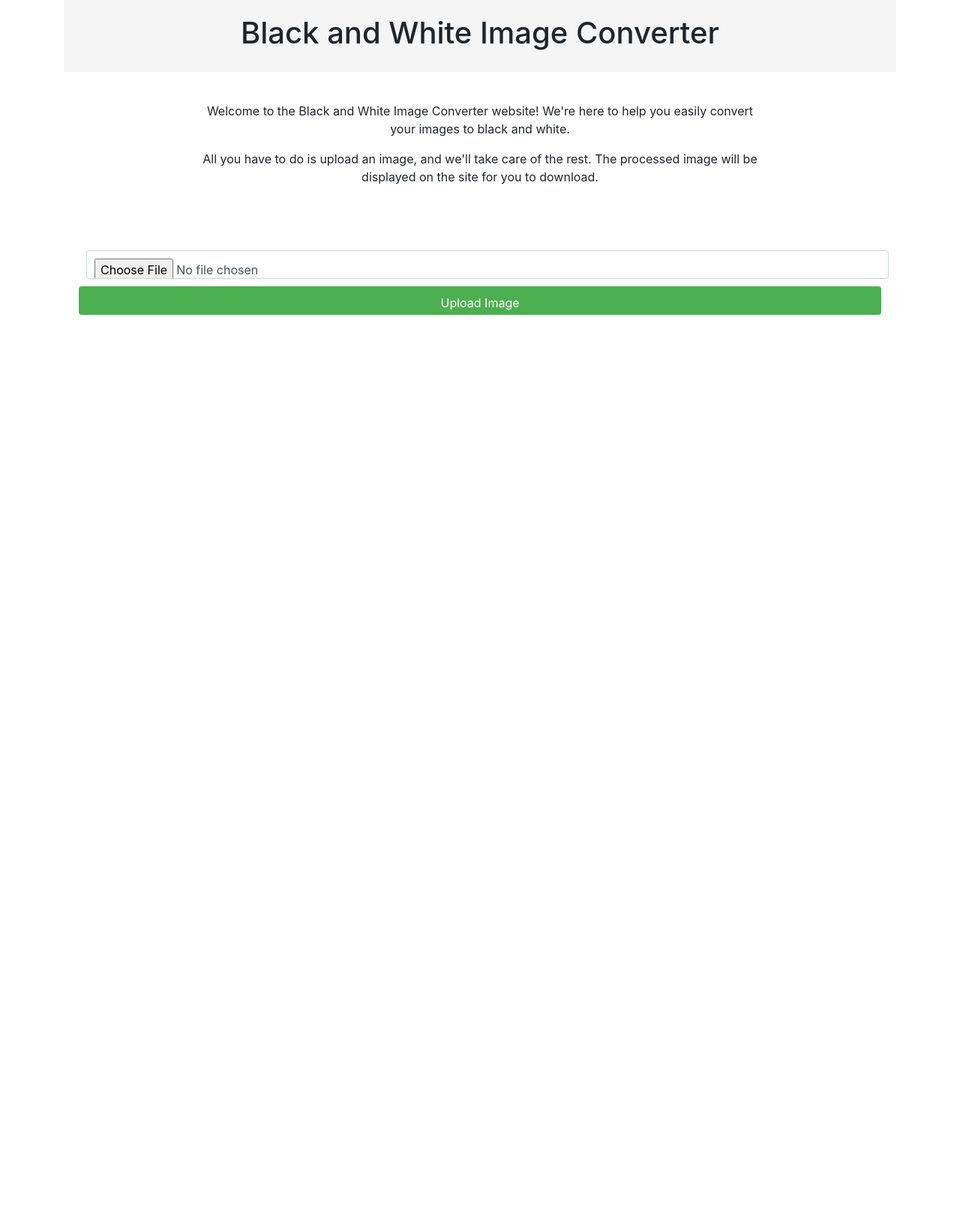
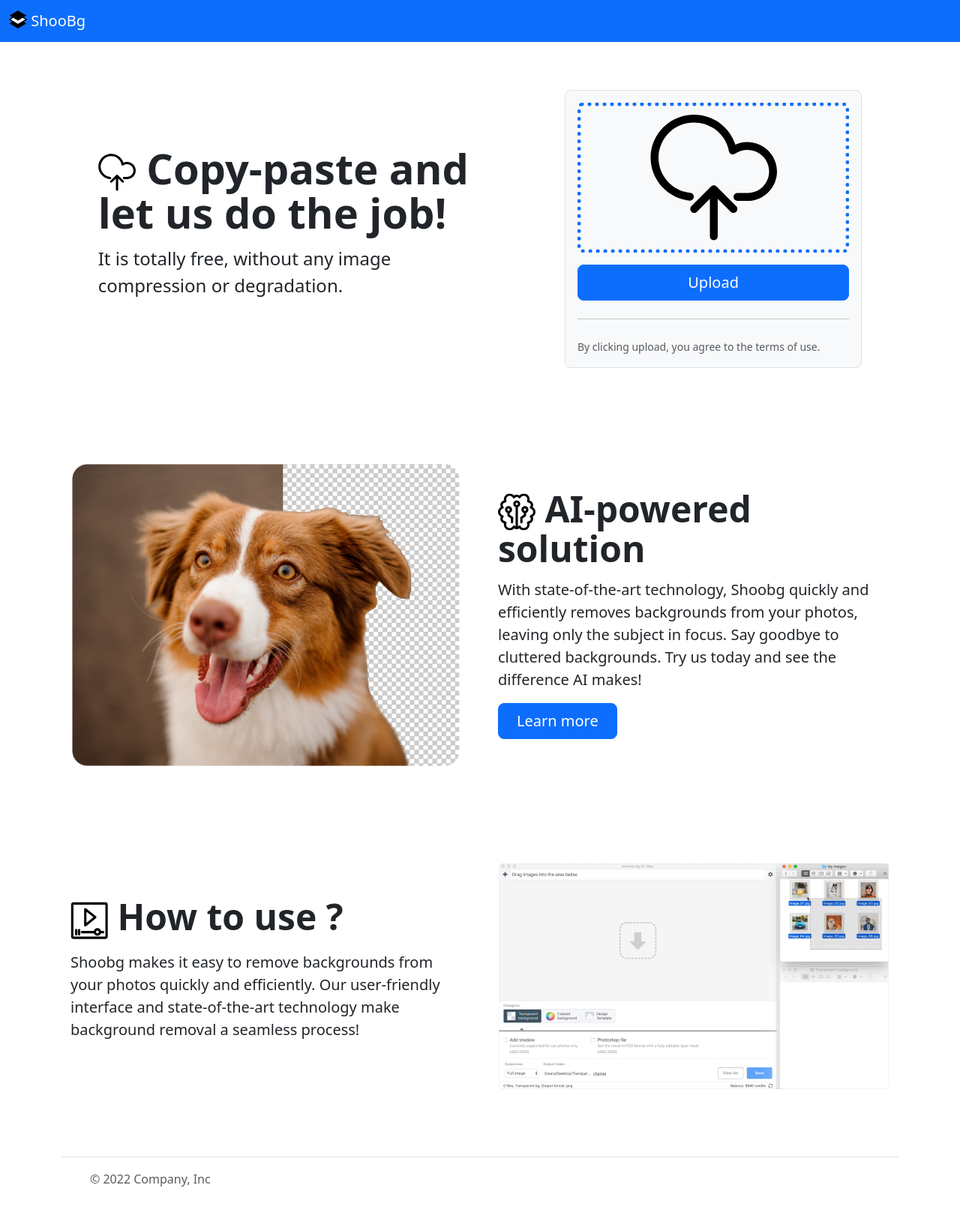
Before and after one commit to xaviervalette/flask-image-editor, a Flask app: page / in a window 1280 px wide. Shown: the whole page at 75% size. Before the commit the page ends 420 px from the top, so only its background shows below. Run offline with Flask 2, Linux system fonts and the light colour scheme; parts of the project's set-up code (start-up, migrations or seed data) failed here and were passed over; some libraries are stand-ins or nearby versions.

Commit message:
update with a 1st version working (website + some error handling)

```diff
--- a/app.py
+++ b/app.py
@@ -6,57 +6,57 @@ import random
 import string
 import cv2
 import numpy as np
+from rembg import remove
+from flask_limiter import Limiter
+from flask_limiter.util import get_remote_address
+app = Flask(__name__)
+app.config["INPUT_FOLDER"] = "static/ej1JG0QeqnLcHy7OoaZJ-inputImg"
+app.config["OUTPUT_FOLDER"] = "static/DWgpqdq6z7n3mBFoIVjU-outputImg"
 
-app = Flask(__name__)
-app.config["UPLOAD_FOLDER"] = "static/customerPicture"
-app.config["BW_FOLDER"] = "static/bwPicture"
+limiter = Limiter(
+    get_remote_address,
+    app=app,
+)
 
 ALLOWED_EXTENSIONS = {'png', 'jpg', 'jpeg', 'gif'}
+
+def removeOldFiles(folder_path):
+    current_time = datetime.datetime.today()
+    for filename in os.listdir(folder_path):
+        filename_parts = filename.split("-")
+        file_time_str = filename_parts[0]
+        file_time = datetime.datetime.strptime(file_time_str, "%Y%m%d%H%M%S")
+        time_difference = current_time - file_time
+        if time_difference >= datetime.timedelta(minutes=5):
+            file_path = os.path.join(folder_path, filename)
+            os.remove(file_path)
+
+removeOldFiles(app.config["OUTPUT_FOLDER"])
+removeOldFiles(app.config["INPUT_FOLDER"])
 
 def allowed_file(filename):
     return '.' in filename and \
            filename.rsplit('.', 1)[1].lower() in ALLOWED_EXTENSIONS
 
-
-def remove_background(filename):
-    # Load the image
-    image = cv2.imread(os.path.join(app.config["UPLOAD_FOLDER"], filename))
-    base = image
-
-    # Convert the image to grayscale
-    gray_image = cv2.cvtColor(image, cv2.COLOR_BGR2GRAY)
-
-    # Apply a threshold to the grayscale image to create a binary image
-    ret, thresholded_image = cv2.threshold(gray_image, 0, 255, cv2.THRESH_BINARY)
-
-    # Find the contours of the binary image
-    contours, hierarchy = cv2.findContours(thresholded_image, cv2.RETR_EXTERNAL, cv2.CHAIN_APPROX_SIMPLE)
-
-    # Draw the contours on the original image
-    cv2.drawContours(image, contours, -1, (255, 255, 255), 5)
-    image = cv2.subtract(image, base)
-
-
-    image = cv2.GaussianBlur(image, (3,3), 0)
-
-    image = cv2.add(base, image)
-
-    return image
-
-    # Save the processed image
-    #cv2.imwrite(os.path.join(app.config["PROCESSED_FOLDER"], "processed.jpg"), foreground)
+def backgroundRemove(filename):
+    input = cv2.imread(os.path.join(app.config["INPUT_FOLDER"], filename))
+    output = remove(input)
+    return(output)
 
 @app.route("/", methods=["GET", "POST"])
+@limiter.limit("60 per hour")
+
 def home():
+    error = request.args.get('error')
     if request.method == "POST":
         if "file" not in request.files:
-            return "No file selected"
+            return redirect("/?error=noFileSelected")
         file = request.files["file"]
         if file.filename == "":
-            return "No file selected"
+            return redirect("/?error=noFileSelected")
         if file and allowed_file(file.filename):
             # Get the current date in YYYYMMDD format
-            date = datetime.datetime.today().strftime("%Y%m%d")
+            date = datetime.datetime.today().strftime("%Y%m%d%H%M%S")
             # Generate a random salt of length 8
             salt = ''.join(random.choices(string.ascii_letters + string.digits, k=12))
 
@@ -64,22 +64,42 @@ def home():
             file.filename = "-".join((date, salt, file.filename))
 
             # Save the file to the customerPicture folder
-            file.save(os.path.join(app.config["UPLOAD_FOLDER"], file.filename))
+            file.save(os.path.join(app.config["INPUT_FOLDER"], file.filename))
             print(file.filename)
 
             # Convert the original image to black and white
-            bw_image = remove_background(file.filename)
-            cv2.imwrite(os.path.join(app.config["BW_FOLDER"], file.filename), bw_image)
-            return render_template("preview.html", filepath=os.path.join(app.config["BW_FOLDER"], file.filename))
+            bw_image = backgroundRemove(file.filename)
+            cv2.imwrite(os.path.join(app.config["OUTPUT_FOLDER"], file.filename), bw_image)
+            print("/preview/"+file.filename)
+            return redirect("/preview/"+file.filename)
+            #return render_template("preview.html", filepath=os.path.join(app.config["OUTPUT_FOLDER"], file.filename))
         else:
-            redirect("/")
+            return redirect("/?error=wrongFileType")
             #return "Error: Only image files are allowed."
-    return render_template("index.html")
+    return render_template("index.html", error=error)
 
+@app.route('/preview/<filename>', methods=["GET"])
+def preview(filename):
+    return render_template("preview.html", filepath="/"+os.path.join(app.config["OUTPUT_FOLDER"],filename))
 
-@app.route('/bw/<filename>')
-def bw(filename):
-    return send_from_directory(app.config["BW_FOLDER"], filename)
+@app.route('/notFound', methods=["GET"])
+def noFound():
+    return render_template("404.html"), 404
+
+@app.route('/tooManyRequest', methods=["GET"])
+def tooManyRequest():
+    return render_template("429.html"), 429
+
+@app.errorhandler(404)
+def page_not_found(e):
+    # note that we set the 404 status explicitly
+    return redirect('/notFound')
+
+@app.errorhandler(429)
+def too_many_request(e):
+    # note that we set the 404 status explicitly
+    return render_template("429.html"), 429
+    #return redirect('/tooManyRequest')
 
 if __name__ == "__main__":
-    app.run(debug=True, port=42100, host="192.168.128.202")
+    app.run(debug=True, port=42100, host="0.0.0.0")
--- /dev/null
+++ b/static/script.js
@@ -0,0 +1,67 @@
+
+
+  function setPreviewImage(file) {
+    const fileReader = new FileReader();
+    fileReader.readAsDataURL(file);
+    fileReader.onload = () => {
+        document.querySelector("#imagePreview").src = fileReader.result;
+    };
+};
+
+const toastLiveExample = document.getElementById('liveToast')
+
+const fileInput = document.querySelector("#inputFile");
+
+fileInput.onchange = function(e) {
+    setPreviewImage(fileInput.files[0]);
+    const filename = document.querySelector("#filename");
+    filename.text = fileInput.files[0].name;
+  };
+
+window.addEventListener('load', function() {
+    const toast = new bootstrap.Toast(toastLiveExample)
+    //toast.show()
+})
+
+const dropdown = document.querySelector("#dropdown");
+
+dropdown.addEventListener("click", function() {
+    fileInput.click()
+})
+
+const btnSubmit = document.getElementById("submit");
+
+
+btnSubmit.addEventListener("click", function() {
+    //document.getElementById("spinner").classList.remove("d-none");
+    document.getElementById("upload").click();
+    btnSubmit.disabled = true;
+    btnSubmit.innerHTML = '<span class="spinner-border spinner-border-sm mx-2" role="status" aria-hidden="true"></span>Loading...'
+})
+
+
+// Execute a function when the user presses a key on the keyboard
+window.addEventListener("keypress", function(event) {
+    // If the user presses the "Enter" key on the keyboard
+    if (event.key === "Enter") {
+      // Cancel the default action, if needed
+      event.preventDefault();
+      // Trigger the button element with a click
+      btnSubmit.click();
+    }
+  });
+
+  //document.getElementById("spinner").classList.remove("d-none");
+
+  document.addEventListener("paste", e => {
+    /* the session has shut down */
+    if(e.clipboardData.files.length > 0) {
+        const fileInput = document.querySelector("#inputFile");
+        fileInput.files = e.clipboardData.files;
+        setPreviewImage(fileInput.files[0]);
+        //const filename = document.querySelector("#filename");
+        //filename.text = fileInput.files[0].name;
+        btnSubmit.click();
+    };
+
+  });
--- a/static/styles.css
+++ b/static/styles.css
@@ -1,53 +1,19 @@
-/* styles.css */
-body {
-    font-family: Arial, sans-serif;
-    margin: 0;
-    padding: 0;
+  .content {
+    display: flex;
+    align-items: center;
+    flex-wrap: wrap;
 }
 
-header {
-    background-color: #f5f5f5;
-    padding: 20px;
-    text-align: center;
+.transparentGrid{
+    background-image: url("/static/pngBackground.svg");
+    background-repeat: repeat;
+    background-size: 25px;
 }
 
-h1 {
-    margin: 0;
+.dropdown{
+    border-style: dotted !important;
 }
 
-section {
-    max-width: 800px;
-    margin: 20px auto;
-    padding: 20px;
-    text-align: center;
+.dropdown:hover{
+    background-color: rgb(231, 240, 255);
 }
-
-form {
-    margin: 20px auto;
-    padding: 20px;
-    text-align: center;
-}
-
-input[type="file"] {
-    padding: 10px;
-    margin: 10px;
-}
-
-input[type="submit"] {
-    padding: 10px 20px;
-    background-color: #4CAF50;
-    color: white;
-    border: none;
-    cursor: pointer;
-}
-
-/* styles.css */
-@media only screen and (max-width: 600px) {
-    form {
-        width: 100%;
-    }
-
-    input[type="file"], input[type="submit"] {
-        width: 100%;
-    }
-}
--- /dev/null
+++ b/templates/base.html
@@ -0,0 +1,60 @@
+<!DOCTYPE html>
+
+{% import 'macros.j2' as macros %}
+
+
+<html lang="en">
+
+<head>
+  <meta charset="UTF-8">
+  <meta name="viewport" content="width=device-width, initial-scale=1.0">
+  <title>ShooBg</title>
+  <link rel="stylesheet" href="{{ url_for('static', filename='styles.css') }}">
+  <link href="https://cdn.jsdelivr.net/npm/bootstrap@5.3.0-alpha1/dist/css/bootstrap.min.css" rel="stylesheet" integrity="sha384-GLhlTQ8iRABdZLl6O3oVMWSktQOp6b7In1Zl3/Jr59b6EGGoI1aFkw7cmDA6j6gD" crossorigin="anonymous">
+  <link href="https://fonts.googleapis.com/css?family=Lora:400,700|Montserrat:300" rel="stylesheet">
+</head>
+
+
+<html>
+
+{% block navbar %}
+<nav class="navbar bg-primary" data-bs-theme="dark">
+    <div class="container-fluid">
+      <a class="navbar-brand" href="/">
+        <img src="/static/logo.svg" alt="" width="24" height="24" class="d-inline-block align-text-top">
+        ShooBg
+      </a>
+    </div>
+  </nav>
+  {% endblock navbar %}
+
+<body>
+  {% block body %}
+  {% endblock body %}
+
+  {% block footer %}
+
+  <div class="container">
+    <footer class="d-flex flex-wrap justify-content-between align-items-center py-3 my-4 border-top">
+      <div class="col-md-4 d-flex align-items-center">
+        <a href="/" class="mb-3 me-2 mb-md-0 text-muted text-decoration-none lh-1">
+          <svg class="bi" width="30" height="24"><use xlink:href="#bootstrap"/></svg>
+        </a>
+        <span class="mb-3 mb-md-0 text-muted">&copy; 2022 Company, Inc</span>
+      </div>
+
+      <ul class="nav col-md-4 justify-content-end list-unstyled d-flex">
+        <li class="ms-3"><a class="text-muted" href="#"><svg class="bi" width="24" height="24"><use xlink:href="#twitter"/></svg></a></li>
+        <li class="ms-3"><a class="text-muted" href="#"><svg class="bi" width="24" height="24"><use xlink:href="#instagram"/></svg></a></li>
+        <li class="ms-3"><a class="text-muted" href="#"><svg class="bi" width="24" height="24"><use xlink:href="#facebook"/></svg></a></li>
+      </ul>
+    </footer>
+  </div>
+
+    {% endblock footer %}
+</body>
+
+</html>
+
+<script src="static/script.js"></script>
+<script src="https://cdn.jsdelivr.net/npm/bootstrap@5.3.0-alpha1/dist/js/bootstrap.bundle.min.js" integrity="sha384-w76AqPfDkMBDXo30jS1Sgez6pr3x5MlQ1ZAGC+nuZB+EYdgRZgiwxhTBTkF7CXvN" crossorigin="anonymous"></script>
--- a/templates/index.html
+++ b/templates/index.html
@@ -1,30 +1,85 @@
-<!-- home.html -->
-<!DOCTYPE html>
-<html>
-<head>
-    <title>Black and White Image Converter</title>
-    <link rel="stylesheet" href="{{ url_for('static', filename='styles.css') }}">
-    <link rel="stylesheet" href="https://stackpath.bootstrapcdn.com/bootstrap/4.5.0/css/bootstrap.min.css">
+{% extends 'base.html'%}
 
-</head>
-<body>
-<div class="container">
-    <header>
-        <h1>Black and White Image Converter</h1>
-    </header>
-    <section>
-        <p>Welcome to the Black and White Image Converter website! We're here to help you easily convert your images to black and white.</p>
-        <p>All you have to do is upload an image, and we'll take care of the rest. The processed image will be displayed on the site for you to download.</p>
-    </section>
-    <form method="POST" enctype="multipart/form-data">
-        <input type="file" class="form-control" name="file">
-        <input type="submit" class="form-control btn btn-primary" value="Upload Image">
-    </form>
+{% block body %}
+
+    <div class="container col-xl-10 col-xxl-8 px-4 py-3">
+        <div class="row align-items-center g-lg-5 py-5">
+          <div class="col-lg-7 text-center text-lg-start">
+            <h1 class="display-4 fw-bold lh-1 mb-3">
+                <img src="/static/upload.svg" alt="" width="50" height="50">
+                 Copy-paste and let us do the job!
+            </h1>
+            <p class="col-lg-10 fs-4">It is totally free, without any image compression or degradation.</p>
+          </div>
+          <div class="col-md-10 mx-auto col-lg-5">
+            <form method="POST" enctype="multipart/form-data" class="p-4 p-md-3 border rounded-3 bg-light">
+                <div id="dropdown" class="dropdown container border border-5 border-primary rounded content" style="width:100%; height:200px; border-style: dotted !important">
+                    <img src="/static/upload.svg" id="imagePreview" class="hover-zoom rounded mx-auto d-block align-middle" style="max-height: 90%; max-width: 90%;"></img>
+                </div>
+                <input type="file" id="inputFile" class="form-control d-none" name="file">
+                <div class="form-floating mt-3">
+                    {% if error %}
+                    <div class="alert alert-danger" role="alert">
+                        {{error}}
+                      </div>
+                    {% endif %}
+                <input type="submit"  id="upload" class="w-100 btn btn-lg btn-primary d-none" value="Upload Image">
+                <button id="submit" id="submit" class="w-100 btn btn-lg btn-primary" type="submit">Upload
+                  </button>
+                </div>
+                <hr class="my-4">
+                <small class="text-muted">By clicking upload, you agree to the terms of use.</small>
+          </div>
+        </div>
+      </div>
+
+      <div class="container col-xxl-8 px-4 py-3">
+        <div class="row flex-lg-row-reverse align-items-center g-5 py-5">
+          <div class="col-lg-6">
+            <h1 class="display-5 fw-bold lh-1 mb-3">
+                <img src="static/brain.svg" alt="" width="50" height="50">
+                AI-powered solution
+            </h1>
+            <p class="lead"> With state-of-the-art technology, Shoobg quickly and efficiently removes backgrounds from your photos, leaving only the subject in focus. Say goodbye to cluttered backgrounds. Try us today and see the difference AI makes!</p>
+            <div class="d-grid gap-2 d-md-flex justify-content-md-start">
+              <button type="button" class="btn btn-primary btn-lg px-4 me-md-2">Learn more</button>
+            </div>
+          </div>
+          <div class="col-10 col-sm-8 col-lg-6 mx-auto">
+            <img src="static/demo.png" class="d-block mx-lg-auto img-fluid" alt="Bootstrap Themes" width="700" height="500" loading="lazy">
+          </div>
+        </div>
+      </div>
+
+      <div class="container col-xxl-8 px-4 py-3">
+        <div class="row flex-lg-row-reverse align-items-center g-5 py-5">
+            <div class="col-10 col-sm-8 col-lg-6 mx-auto">
+                <img src="static/tuto.gif" class="d-block mx-lg-auto img-fluid" alt="GIF explaining how to use" width="700" height="500" loading="lazy">
+            </div>
+          <div class="col-lg-6">
+            <h1 class="display-5 fw-bold lh-1 mb-3">
+                <img src="static/howto.svg" alt="" width="50" height="50">
+                How to use ?
+            </h1>
+            <p class="lead">Shoobg makes it easy to remove backgrounds from your photos quickly and efficiently. Our user-friendly interface and state-of-the-art technology make background removal a seamless process!</p>
+            <div class="d-grid gap-2 d-md-flex justify-content-md-start">
+            </div>
+          </div>
+        </div>
+      </div>
+
+<div class="toast-container position-fixed bottom-0 end-0 p-3">
+  <div id="liveToast" class="toast" role="alert" aria-live="assertive" aria-atomic="true">
+    <div class="toast-header">
+      <img src="static/brain.svg" width="24" height="24" class="rounded me-2" alt="...">
+      <strong class="me-auto">Tips</strong>
+      <button type="button" class="btn-close" data-bs-dismiss="toast" aria-label="Close"></button>
+    </div>
+    <div class="toast-body">
+      You can Control-V directly in the page!
+    </div>
+  </div>
 </div>
 
-</body>
-</html>
 
-<script src="https://code.jquery.com/jquery-3.5.1.slim.min.js"></script>
-<script src="https://cdn.jsdelivr.net/npm/popper.js@1.16.0/dist/umd/popper.min.js"></script>
-<script src="https://stackpath.bootstrapcdn.com/bootstrap/4.5.0/js/bootstrap.min.js"></script>
+{% endblock body %}
```
Also changed, not shown: dos.py (added, +10 -0 lines), templates/404.html (added, +14 -0 lines), templates/429.html (added, +14 -0 lines), templates/preview.html (+34 -1 lines), static/brain.svg (added), static/bulb.svg (added), static/demo.png (added), static/howto.svg (added), static/logo.svg (added), static/pngBackground.svg (added), static/tuto.gif (added), static/upload.svg (added), templates/macros.j2 (added).
